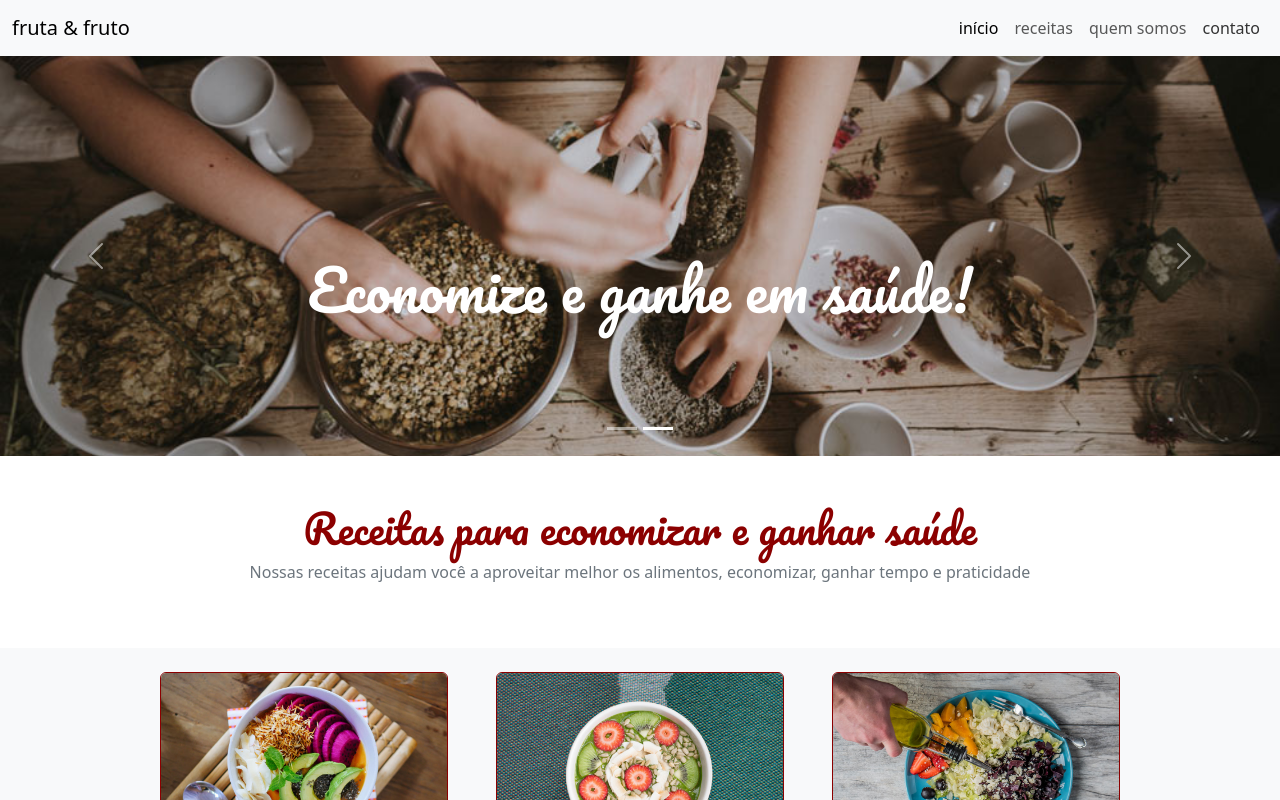
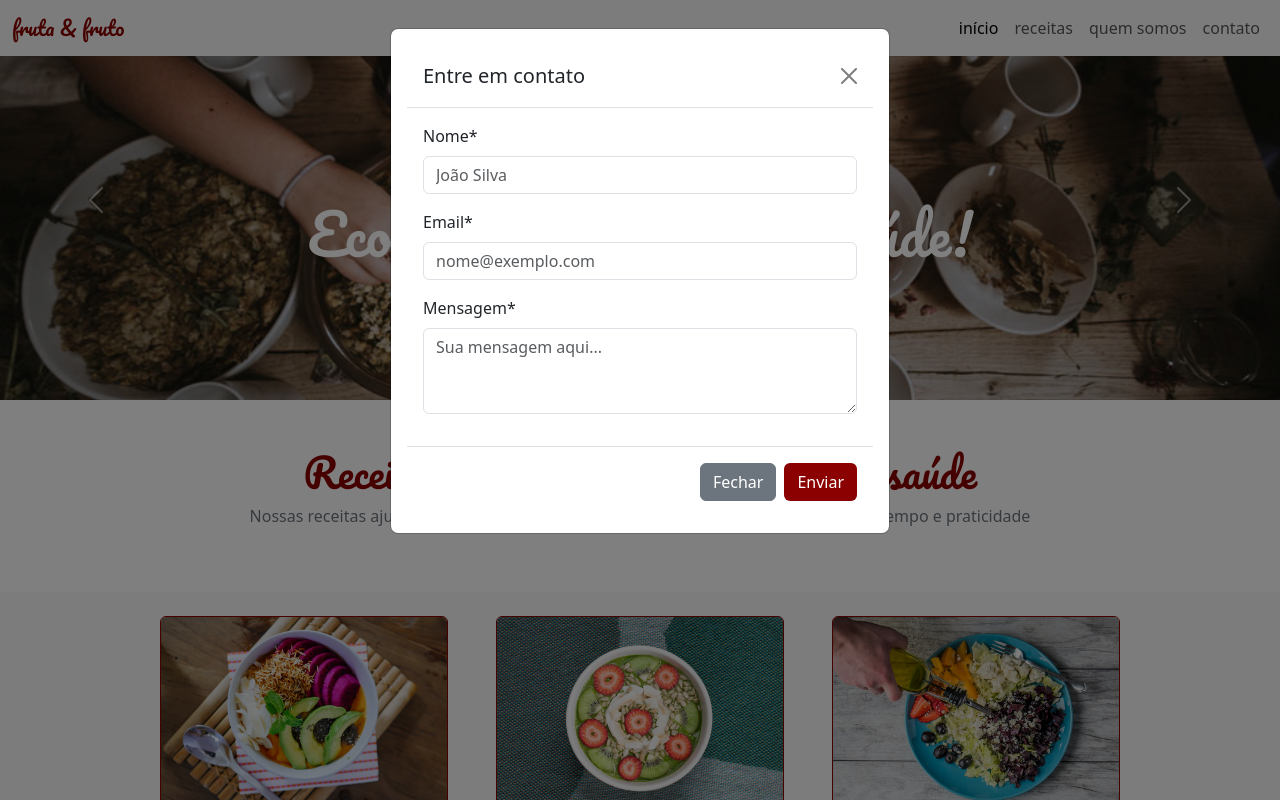
Before and after one commit to ajuteixeira/frutaefruto, a plain HTML site: page index.html in a window 1280 px wide. Both pictures are taken after a click on the link "contato". Shown: the top 800 px of the page. Drawn offline with nearby package versions, Linux system fonts and the light colour scheme.

Commit message:
adding contact modal

```diff
--- a/index.html
+++ b/index.html
@@ -4,7 +4,7 @@
 <head>
   <meta charset="utf-8">
   <meta name="viewport" content="width=device-width, initial-scale=1">
-  <title>fruta e fruto</title>
+  <title>fruta & fruto</title>
   <link rel="preconnect" href="https://fonts.googleapis.com">
   <link rel="preconnect" href="https://fonts.gstatic.com" crossorigin>
   <link href="https://fonts.googleapis.com/css2?family=Pacifico&display=swap" rel="stylesheet">
@@ -16,9 +16,9 @@
 <body>
 
   <header>
-    <nav class="navbar navbar-expand-lg bg-body-tertiary">
+    <nav class="navbar navbar-expand-lg bg-body-tertiary fixed-top">
       <div class="container-fluid">
-        <a class="navbar-brand" href="#">fruta & fruto</a>
+        <a class="navbar-brand title-font title-color" href="#">fruta & fruto</a>
         <button class="navbar-toggler" type="button" data-bs-toggle="collapse" data-bs-target="#navbarNav"
           aria-controls="navbarNav" aria-expanded="false" aria-label="Toggle navigation">
           <span class="navbar-toggler-icon"></span>
@@ -35,7 +35,7 @@
               <a class="nav-link" href="#">quem somos</a>
             </li>
             <li class="nav-item">
-              <a class="nav-link" href="#">contato</a>
+              <a class="nav-link" data-bs-toggle="modal" data-bs-target="#contact-modal" href="#">contato</a>
             </li>
           </ul>
         </div>
@@ -142,6 +142,38 @@
       </div>
     </section>
   </main>
+
+  <!-- modal -->
+  <div class="modal fade" id="contact-modal" tabindex="-1" aria-labelledby="exampleModalLabel" aria-hidden="true">
+    <div class="modal-dialog">
+      <dialog class="modal-content">
+        <header class="modal-header">
+          <h1 class="modal-title fs-5" id="exampleModalLabel">Entre em contato</h1>
+          <button type="button" class="btn-close" data-bs-dismiss="modal" aria-label="Close"></button>
+        </header>
+        <main class="modal-body">
+          <div class="mb-3">
+            <label for="exampleFormControlInput1" class="form-label">Nome*</label>
+            <input type="text" class="form-control" id="exampleFormControlInput1" placeholder="João Silva" required>
+          </div>
+          <div class="mb-3">
+            <label for="exampleFormControlInput2" class="form-label">Email*</label>
+            <input type="email" class="form-control" id="exampleFormControlInput2" placeholder="nome@exemplo.com"
+              required>
+          </div>
+          <div class="mb-3">
+            <label for="exampleFormControlTextarea1" class="form-label">Mensagem*</label>
+            <textarea class="form-control" id="exampleFormControlTextarea1" placeholder="Sua mensagem aqui..." rows="3"
+              required></textarea>
+          </div>
+        </main>
+        <footer class="modal-footer">
+          <button type="button" class="btn btn-secondary" data-bs-dismiss="modal">Fechar</button>
+          <button type="button" class="btn button-background">Enviar</button>
+        </footer>
+      </dialog>
+    </div>
+  </div>
   <p>contato:<a href="mailto:email@frutafruto.com.br">email@frutafruto.com.br</a></p>
   <script src="https://cdn.jsdelivr.net/npm/bootstrap@5.3.0-alpha2/dist/js/bootstrap.bundle.min.js"
     integrity="sha384-qKXV1j0HvMUeCBQ+QVp7JcfGl760yU08IQ+GpUo5hlbpg51QRiuqHAJz8+BrxE/N"
```
